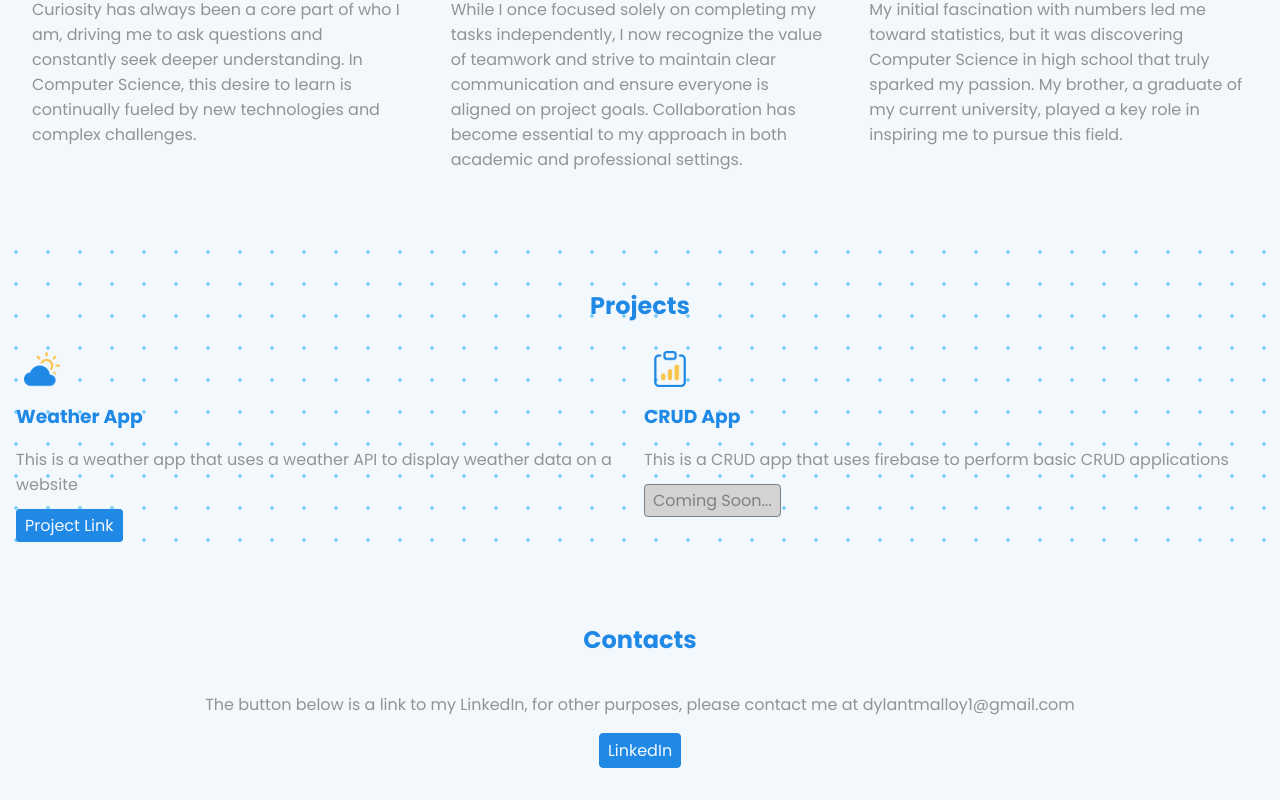
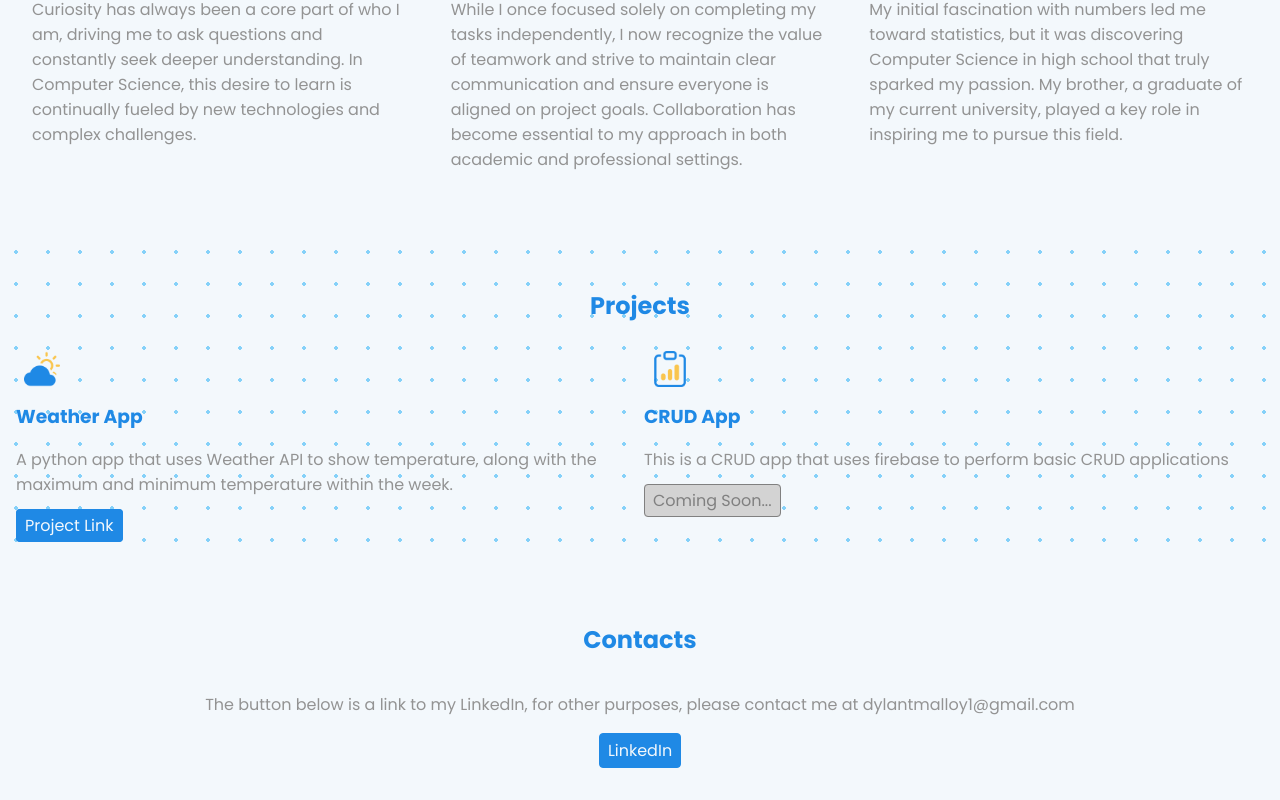
Before and after one commit to Dylan-Malloy/Portfolio, a React (Create React App) app in the folder client/: page / in a window 1280 px wide. Shown: the part 1030-1830 px from the top of the page. Built offline with nearby package versions, Linux system fonts and the light colour scheme.

Commit message:
Renamed WeatherApp project description

```diff
--- a/client/src/components/Projects.js
+++ b/client/src/components/Projects.js
@@ -17,8 +17,8 @@ const Projects = () => {
             <img src={Weather} alt="Wether" className="icon" />
             <h3 className="blue-1">Weather App</h3>
             <p className="text">
-              This is a weather app that uses a weather API to display weather
-              data on a website
+              A python app that uses Weather API to show temperature, along with
+              the maximum and minimum temperature within the week.
             </p>
             <a
               className="button button-primary"
```
